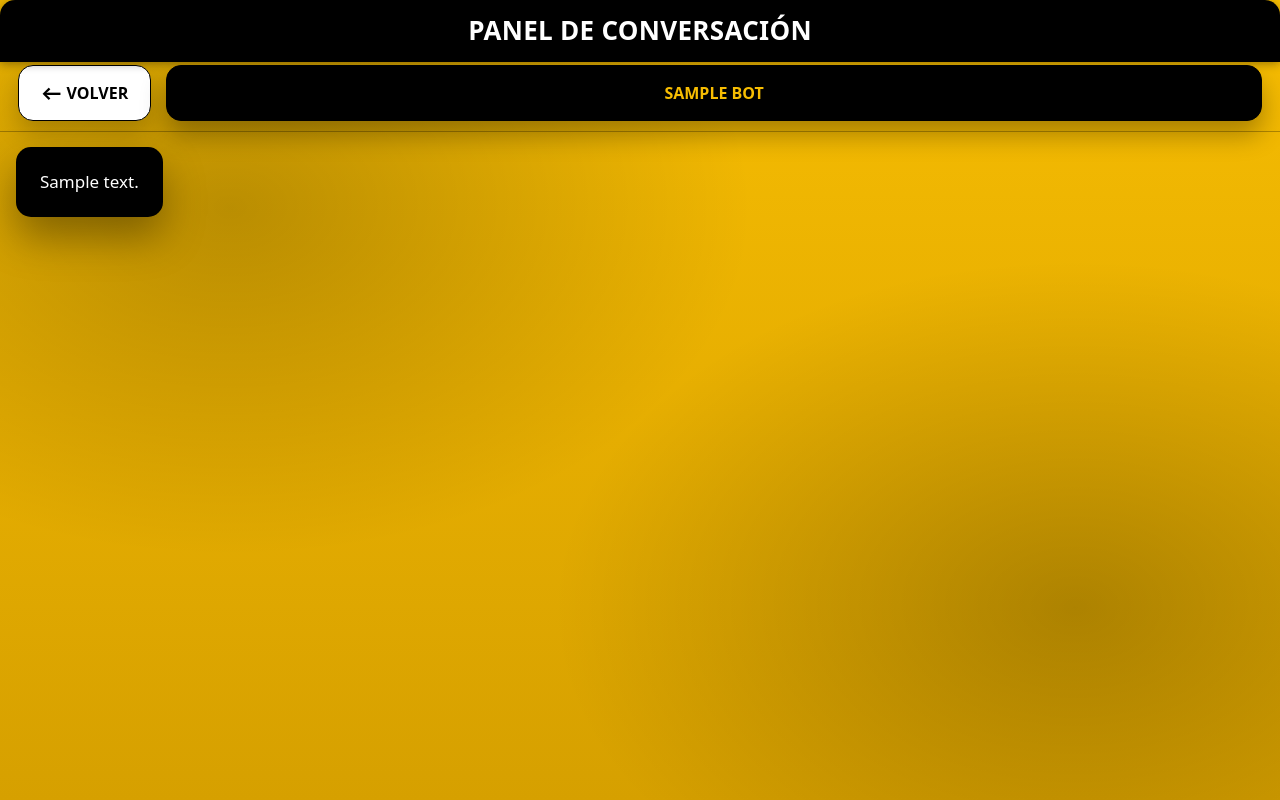
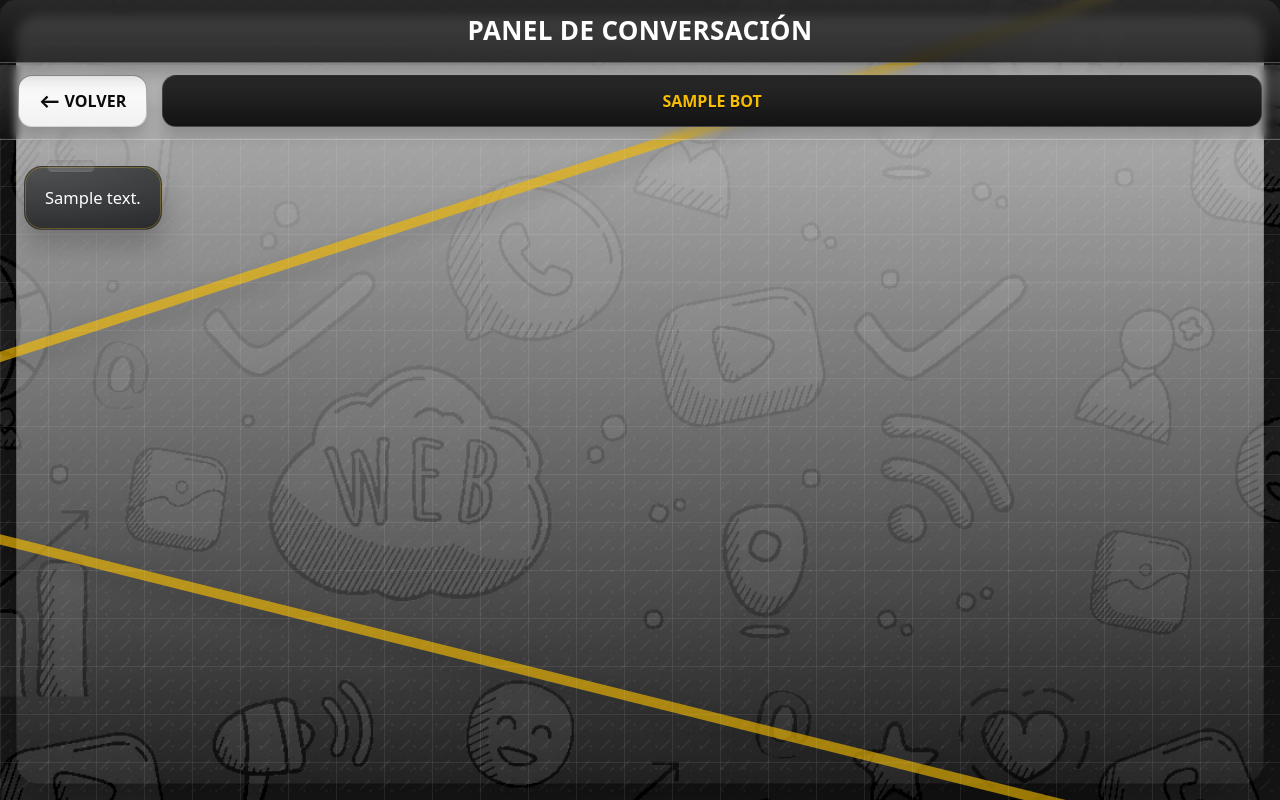
Before and after one commit to Sundingalue/multi-bot-inteligente-v1, a Flask app: template templates/chat_bot.html in a window 1280 px wide. Run offline with Flask 3, Linux system fonts and the light colour scheme; the template is opened without the code that fills it: most values are stand-ins (such as "Sample title", 1, 10 or a date in 2020).

```diff
--- a/templates/chat_bot.html
+++ b/templates/chat_bot.html
@@ -7,131 +7,237 @@
   <meta name="theme-color" content="#F7BD02" />
   <style>
     :root{
-      --brand:#F7BD02;   /* Amarillo IN */
-      --ink:#000000;     /* Negro */
-      --paper:#FFFFFF;   /* Blanco */
-      --radius:15px;
-      --shadow-strong: 0 20px 40px rgba(0,0,0,.35);
-      --shadow-soft:   0 12px 24px rgba(0,0,0,.20);
-      --shadow-chip:   0 14px 26px rgba(0,0,0,.30);
-      --shadow-light:  0 6px 12px rgba(255,255,255,.25) inset;
+      --brand:#F7BD02;        /* Amarillo IN */
+      --brand-2:#E3AE00;      /* Amarillo más oscuro */
+      --ink:#0B0B0B;          /* Negro profundo */
+      --paper:#FFFFFF;        /* Blanco */
+      --radius:16px;
+      --radius-lg:22px;
+      --shadow-xl: 0 30px 60px rgba(0,0,0,.35);
+      --shadow-md: 0 16px 28px rgba(0,0,0,.22);
+      --shadow-sm: 0 8px 16px rgba(0,0,0,.18);
+      --line: rgba(255,255,255,.14);
     }
 
     *{ box-sizing:border-box; }
     html,body{
       margin:0; padding:0; height:100%;
-      font-family: system-ui, -apple-system, Segoe UI, Roboto, Inter, Arial, sans-serif;
+      font-family: system-ui, -apple-system, "Segoe UI", Roboto, Inter, Arial, sans-serif;
       -webkit-font-smoothing: antialiased;
-      background: var(--brand);
       color: var(--ink);
+      background: #0e0e0e;
     }
 
-    /* Fondo con degradados como el mockup aprobado */
+    /* ===== LAYERS ===== */
     .app{
-      min-height:100vh; display:flex; flex-direction:column;
-      background:
-        radial-gradient(900px 600px at 18% 26%, rgba(0,0,0,.22), transparent 58%),
-        radial-gradient(900px 600px at 84% 76%, rgba(0,0,0,.22), transparent 58%),
-        linear-gradient(180deg, #F7BD02 0%, #D6A000 100%);
+      min-height:100vh;
+      display:flex;
+      flex-direction:column;
+      position: relative;
+      isolation: isolate; /* stacking context */
     }
 
-    /* Barra negra superior */
+    /* Capa 1: Fondo FIJO con textura */
+    .app::before{
+      content:"";
+      position: fixed; /* no se mueve */
+      inset: 0;
+      z-index: -3;
+      pointer-events:none;
+      background:
+        radial-gradient(1200px 800px at 16% 20%, rgba(0,0,0,.26), transparent 60%),
+        radial-gradient(1200px 800px at 84% 80%, rgba(0,0,0,.26), transparent 60%),
+        radial-gradient(circle at 25% 25%, rgba(255,255,255,.06) 1px, transparent 1.5px) 0 0/22px 22px,
+        radial-gradient(circle at 75% 75%, rgba(0,0,0,.12) 1px, transparent 1.5px) 0 0/22px 22px,
+        repeating-linear-gradient(135deg, rgba(255,255,255,.05) 0 2px, transparent 2px 20px),
+        url('{{ url_for("static", filename="img/fondo_chat_in_houston.jpg") }}');
+      background-size: cover, cover, 22px 22px, 22px 22px, 20px 20px, cover;
+      background-position: center top, center top, center, center, center, center top;
+      background-repeat: no-repeat, no-repeat, repeat, repeat, repeat, no-repeat;
+    }
+
+    /* Capa 2: Marco “card” con borde suave y sombra */
+    .app::after{
+      content:"";
+      position: fixed;
+      inset: clamp(8px, 2vw, 16px);
+      border-radius: var(--radius-lg);
+      z-index: -2;
+      pointer-events:none;
+      background:
+        linear-gradient(180deg, rgba(255,255,255,.18), rgba(255,255,255,.04)) padding-box,
+        linear-gradient(180deg, rgba(255,255,255,.65), rgba(255,255,255,0)) border-box;
+      border: 1px solid transparent;
+      box-shadow: var(--shadow-xl);
+    }
+
+    /* Capa 3: Cintas diagonales de marca */
+    .brand-ribbon{
+      position: fixed; inset: 0; z-index: -1; pointer-events: none;
+    }
+    .brand-ribbon::before,
+    .brand-ribbon::after{
+      content:"";
+      position: absolute; left: -10%; right: -10%; height: 10px;
+      background: linear-gradient(90deg, var(--brand), var(--brand-2));
+      filter: drop-shadow(0 8px 10px rgba(0,0,0,.25));
+      opacity:.65;
+    }
+    .brand-ribbon::before{ top: 18%; transform: rotate(-18deg); }
+    .brand-ribbon::after { bottom: 12%; transform: rotate(14deg); }
+
+    /* ===== TOP BAR ===== */
     .topbar{
-      position:sticky; top:0; z-index:50;
-      background: var(--ink);
+      position:sticky; top:0; z-index:5;
+      background:
+        linear-gradient(180deg, rgba(255,255,255,.12), rgba(255,255,255,.02)),
+        rgba(10,10,10,.82);
+      backdrop-filter: blur(6px);
       color:#fff;
-      margin-top: 0px;
       padding: calc(env(safe-area-inset-top) + 12px) 16px 14px;
       text-align:center;
-      font-weight: 900;
-      letter-spacing:.3px;
-      font-size: 26px;
-      text-transform: uppercase;
-      box-shadow: 0 2px 10px rgba(0,0,0,.35);
+      font-weight: 900; letter-spacing:.35px; font-size: 26px; text-transform: uppercase;
+      border-bottom: 1px solid rgba(255,255,255,.18);
+      box-shadow: 0 8px 24px rgba(0,0,0,.35);
       border-radius: var(--radius) var(--radius) 0 0;
     }
 
-    /* Fila de acciones: Volver + chip del bot */
+    /* ===== ACTIONS ===== */
     .actions{
       position:sticky;
       top: calc(env(safe-area-inset-top) + 65px);
-      z-index:40;
+      z-index:4;
       display:flex; align-items:center; justify-content:space-between; gap:15px;
-      padding: 0px 18px 10px;
-      background: transparent;
-      border-bottom: 1px solid rgba(0,0,0,.28);
+      padding: 10px 18px 12px;
+      background: linear-gradient(180deg, rgba(255,255,255,.16), rgba(255,255,255,0));
+      border-bottom: 1px solid rgba(255,255,255,.16);
+      backdrop-filter: blur(4px);
     }
 
-    /* Botón VOLVER: blanco con borde fino y esquinas 15px */
     .btn-back{
       display:inline-flex; align-items:center; gap:12px;
-      background: var(--paper);
+      background:
+        linear-gradient(180deg, #fff, #f1f1f1) padding-box,
+        linear-gradient(180deg, rgba(0,0,0,.2), rgba(255,255,255,.5)) border-box;
       color: var(--ink);
-      border: 1.5px solid var(--ink);
-      padding: 16px 22px;
-      border-radius: var(--radius);
+      padding: 14px 20px;
+      border-radius: 14px;
+      border: 1px solid transparent;
       font-weight: 900;
       text-decoration:none;
-      box-shadow: var(--shadow-soft), var(--shadow-light);
-      transition: transform .06s ease, box-shadow .2s ease;
-      -webkit-tap-highlight-color: transparent;
+      box-shadow: var(--shadow-sm);
+      transition: transform .06s ease, box-shadow .2s ease, filter .2s ease;
     }
     .btn-back:active{ transform: translateY(1px); box-shadow: 0 10px 18px rgba(0,0,0,.20); }
 
-    /* Chip del bot: negro con texto amarillo */
     .chip-bot{
       display:flex; align-items:center; justify-content:center;
       flex:1;
-      background: var(--ink);
+      background:
+        linear-gradient(180deg, rgba(255,255,255,.12), rgba(255,255,255,.02)),
+        #0e0e0e;
       color: var(--brand);
-      border: 1.5px solid var(--ink);
-      padding: 16px 22px;
-      border-radius: var(--radius);
+      padding: 14px 20px;
+      border-radius: 14px;
       font-weight: 900;
       text-transform: uppercase;
-      box-shadow: var(--shadow-chip);
+      box-shadow: var(--shadow-sm);
       min-width: 42%;
+      border: 1px solid rgba(255,255,255,.14);
+      text-shadow: 0 2px 0 rgba(0,0,0,.35);
     }
 
-    /* Área de chat con burbujas grandes */
+    /* ===== CHAT (único contenedor con scroll) ===== */
     .chat{
-      flex:1; overflow-y:auto;
-      padding: 18px 16px calc(env(safe-area-inset-bottom) + 18px);
-    }
-    .stack{ display:flex; flex-direction:column; gap:28px; }
-
-    .bubble{
-      max-width: 90%;
-      padding: 22px 24px;
-      border-radius: var(--radius);
-      font-size: 17px;
-      line-height: 1.5;
-      box-shadow: var(--shadow-strong);
+      flex:1 1 auto;
+      position: relative;
+      z-index: 1;
+      overflow-y: auto;                 /* SOLO aquí hay scroll */
+      -webkit-overflow-scrolling: touch;/* iOS smooth */
+      padding: 22px 18px calc(env(safe-area-inset-bottom) + 22px);
     }
 
-    /* Bot: burbuja negra (izquierda) */
+    /* Decor dentro del área de chat: grid sutil */
+    .chat::before{
+      content:"";
+      position:absolute; inset:0;
+      z-index:0; pointer-events:none;
+      background:
+        linear-gradient(180deg, var(--line) 1px, transparent 1px) 0 0/100% 48px,
+        linear-gradient(90deg, var(--line) 1px, transparent 1px) 0 0/48px 100%;
+      mix-blend-mode: overlay;
+      opacity:.55;
+    }
+
+    .stack{
+      position: relative; z-index:1;
+      display:flex; flex-direction:column; gap:24px;
+      padding: 6px;
+    }
+
+    /* ===== BUBBLES ===== */
+    .bubble{
+      max-width: 92%;
+      padding: 18px 20px;
+      border-radius: 18px;
+      font-size: 16.5px;
+      line-height: 1.55;
+      box-shadow: var(--shadow-md);
+      position: relative;
+      border: 1px solid rgba(0,0,0,.08);
+    }
+    .bubble::before{
+      content:"";
+      position:absolute; left: 22px; top: -8px;
+      width: 46px; height: 12px; border-radius: 8px;
+      background: linear-gradient(180deg, rgba(0,0,0,.09), rgba(255,255,255,.18));
+      border: 1px solid rgba(0,0,0,.08);
+      filter: blur(.2px);
+    }
+    .bubble::after{
+      content:"";
+      position:absolute; inset:0;
+      border-radius: 18px;
+      pointer-events:none;
+      background: radial-gradient(600px 220px at 10% 0%, rgba(255,255,255,.22), transparent 65%);
+      mix-blend-mode: screen;
+    }
+
     .bot{
       align-self: flex-start;
-      background: var(--ink);
-      color: var(--paper);
+      color: #fefefe;
+      background:
+        linear-gradient(180deg, rgba(255,255,255,.06), rgba(0,0,0,.06)),
+        #111315;
+      border: 1px solid rgba(255,255,255,.14);
+      box-shadow:
+        0 0 0 1px rgba(247,189,2,.28) inset,
+        var(--shadow-md);
     }
 
-    /* Usuario: burbuja blanca (derecha) */
     .user{
       align-self: flex-end;
-      background: var(--paper);
-      color: var(--ink);
+      background:
+        linear-gradient(180deg, #fff, #f7f7f7);
+      color: #151515;
+      border: 1px solid rgba(0,0,0,.08);
+      box-shadow:
+        0 1px 0 rgba(255,255,255,.8) inset,
+        var(--shadow-md);
     }
 
     @media (max-width:480px){
-      .topbar{ font-size:24px; }
-      .btn-back, .chip-bot{ padding: 14px 18px; }
-      .bubble{ font-size:16px; padding:20px 22px; }
+      .topbar{ font-size:22px; }
+      .btn-back, .chip-bot{ padding: 12px 16px; }
+      .bubble{ font-size:15.5px; padding:16px 18px; }
     }
   </style>
 </head>
 <body>
   <div class="app">
+    <!-- Cintas sutiles de marca -->
+    <div class="brand-ribbon" aria-hidden="true"></div>
+
     <div class="topbar">PANEL DE CONVERSACIÓN</div>
 
     <div class="actions">
@@ -141,7 +247,7 @@
       <div class="chip-bot">{{ bot or 'SARA' }}</div>
     </div>
 
-    <!-- data-* para JS: bot, numero y la última hora visible -->
+    <!-- ÚNICO contenedor que hace scroll -->
     <main id="chat" class="chat"
           data-bot="{{ bot }}"
           data-numero="{{ numero }}"
@@ -157,19 +263,17 @@
   </div>
 
   <script>
-    // ===== Polling cada ~3s para mensajes nuevos (sin duplicados + autoscroll inteligente) =====
+    // Polling cada 3s con autoscroll inteligente
     (function(){
       const chatEl  = document.getElementById('chat');
       const stackEl = document.getElementById('stack');
       if (!chatEl || !stackEl) return;
 
-      // ===== Estado =====
-      let lastTs = 0;           // arrancamos en 0 y sincronizamos en bootstrap
-      let bootstrap = true;     // primer tick: solo sincroniza, no agrega (evita duplicados)
-      const NEAR_PX = 200;      // umbral para considerar "estoy abajo" más laxo
+      let lastTs = 0;
+      let bootstrap = true;
+      const NEAR_PX = 200;
       let userNearBottom = true;
 
-      // ===== Autoscroll inteligente =====
       function atBottom(){
         const distance = (chatEl.scrollHeight - chatEl.clientHeight) - chatEl.scrollTop;
         return distance <= NEAR_PX;
@@ -187,18 +291,13 @@
         });
       }
 
-      // Seguir posición del usuario
       chatEl.addEventListener('scroll', () => { userNearBottom = atBottom(); });
-
-      // Al abrir, baja para mostrar lo último renderizado (pequeño delay para layout)
       setTimeout(() => { scrollToBottom(false); userNearBottom = true; }, 30);
 
-      // ===== API =====
       const bot    = encodeURIComponent(chatEl.getAttribute('data-bot') || '');
       const numero = encodeURIComponent(chatEl.getAttribute('data-numero') || '');
       const apiBase = `/api/chat/${bot}/${numero}`;
 
-      // ===== Render =====
       function appendMessage(tipo, texto){
         const div = document.createElement('div');
         div.className = `bubble ${tipo === 'user' ? 'user' : 'bot'}`;
@@ -206,7 +305,6 @@
         stackEl.appendChild(div);
       }
 
-      // ===== Ciclo =====
       async function tick(){
         try{
           const res = await fetch(`${apiBase}?since=${lastTs}`, { credentials: 'same-origin' });
@@ -214,7 +312,6 @@
           const data = await res.json();
 
           if (bootstrap){
-            // Solo sincroniza el puntero sin pintar (evita duplicados del historial renderizado por Jinja)
             let maxTs = typeof data.last_ts === 'number' ? data.last_ts : 0;
             if (Array.isArray(data.mensajes) && data.mensajes.length){
               maxTs = data.mensajes.reduce((mx, m)=> Math.max(mx, m.ts||0), maxTs);
@@ -226,16 +323,11 @@
 
           if (data && Array.isArray(data.mensajes) && data.mensajes.length > 0){
             data.mensajes.sort((a,b)=> (a.ts||0) - (b.ts||0));
-
-            // Render en batch
             for (const m of data.mensajes){
               appendMessage(m.tipo === 'user' ? 'user' : 'bot', m.texto);
             }
-
-            // Scroll una sola vez si estabas cerca del fondo
             if (userNearBottom) scrollToBottom(true);
 
-            // Actualiza lastTs
             if (typeof data.last_ts === 'number' && data.last_ts > lastTs){
               lastTs = data.last_ts;
             } else {
@@ -243,16 +335,12 @@
               if (maxTs2 > lastTs) lastTs = maxTs2;
             }
           }
-        }catch(e){
-          // Silencioso: no romper UI
-        }
+        }catch(e){ /* silencio */ }
       }
 
-      // Intervalo: primer tick inmediato (bootstrap), luego cada 3s
       tick();
       setInterval(tick, 3000);
 
-      // BONUS: al volver a la pestaña, reintenta un scroll por si el navegador pausó los scrolls suaves
       document.addEventListener('visibilitychange', () => {
         if (!document.hidden && userNearBottom) setTimeout(() => scrollToBottom(false), 40);
       });
```
